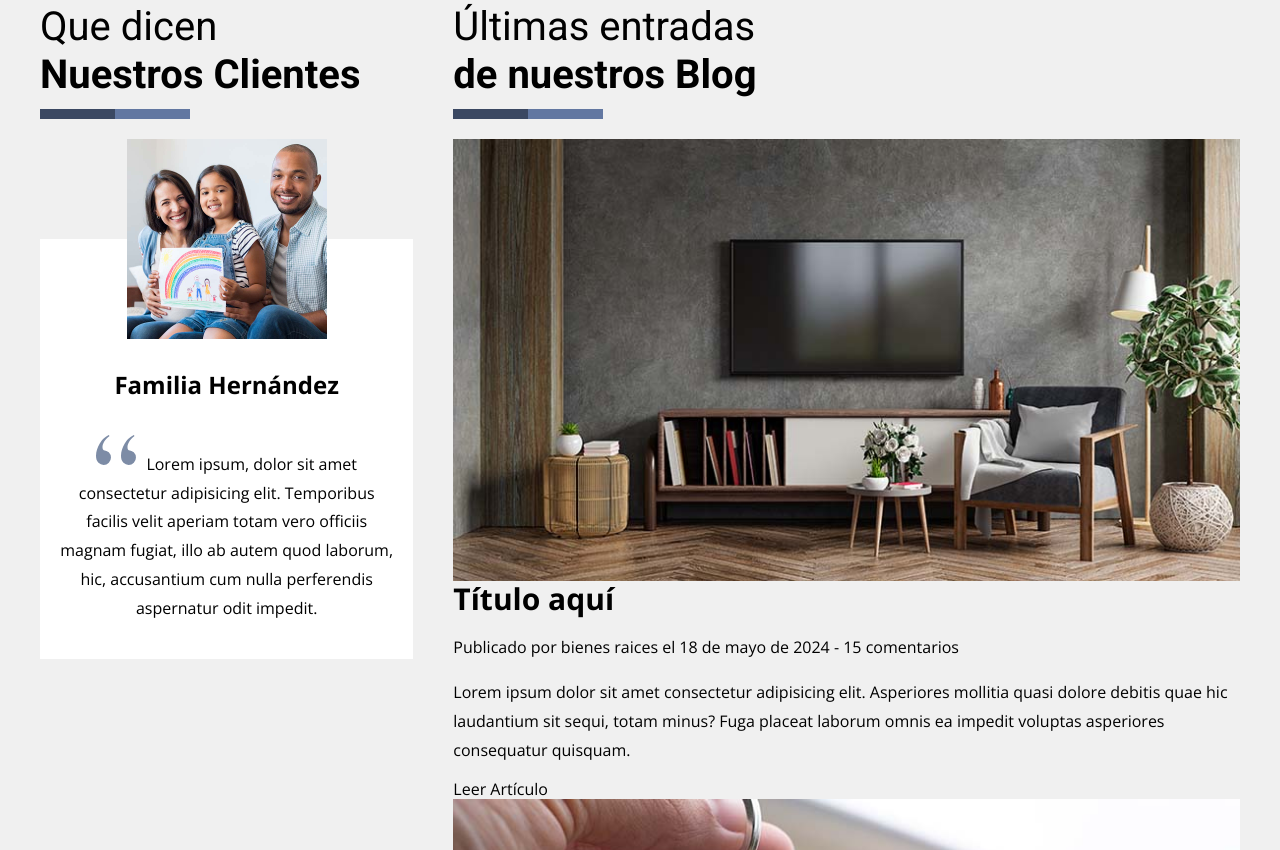
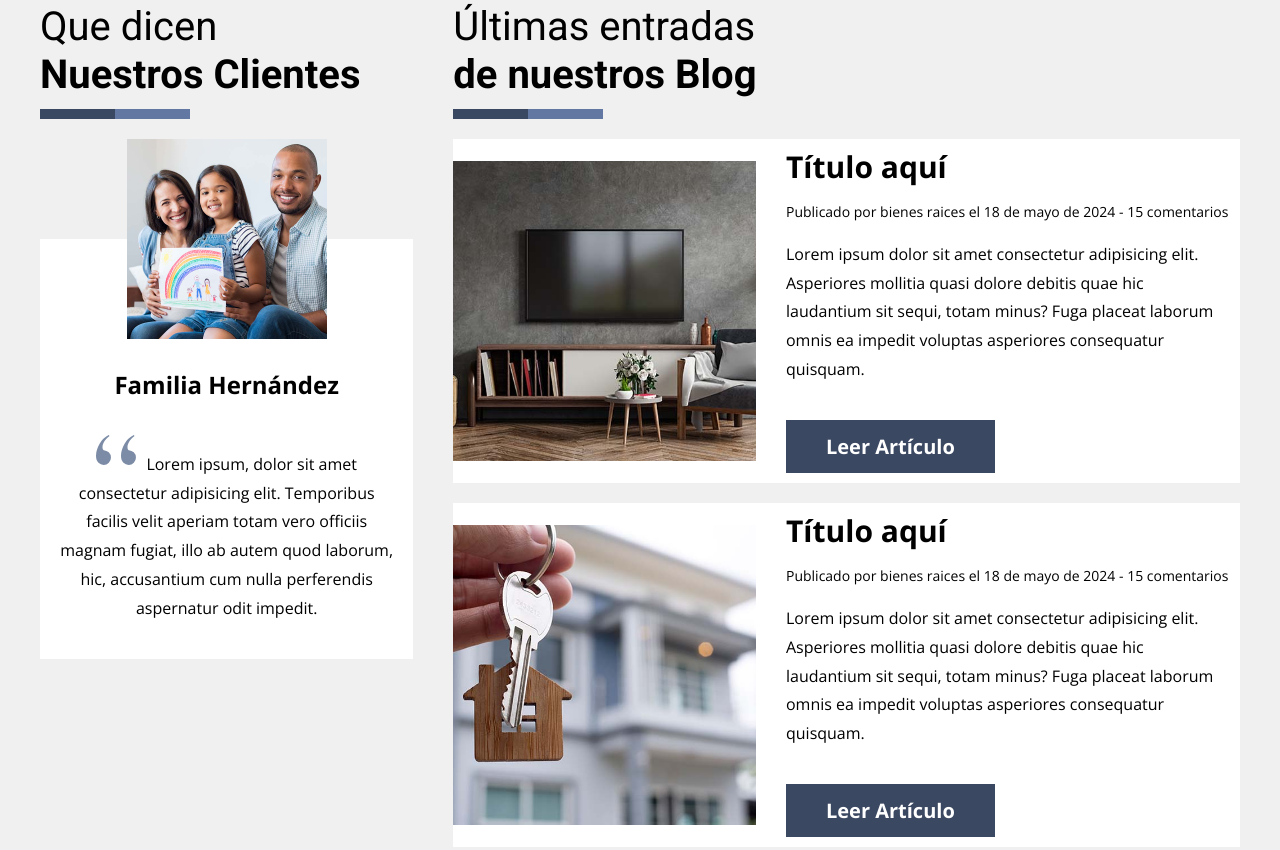
Before and after one commit to HenryTene/realState, a website: page index.html in a window 1280 px wide. Shown: the part 2644-3494 px from the top of the page. Drawn offline with nearby package versions, Linux system fonts and the light colour scheme; files that its build step writes are made by us from their sources; files whose address does not match are found by name.

Commit message:
:art: Se agrega  CSS a la seccion de blog

```diff
--- a/src/scss/ui/contenido/_destacada.scss
+++ b/src/scss/ui/contenido/_destacada.scss
@@ -1,57 +1,57 @@
 @use 'base/variables' as v;
 @use 'base/mixins' as m;
 
-.destacada{
+.destacada {
     margin-top: 5rem;
-    background-image: linear-gradient(to bottom,transparent 0%, transparent 50%, v.$primario 50%, v.$primario 100%) url(../img/destacada.jpg);
+    background-image: linear-gradient(to bottom, transparent 0%, transparent 50%, v.$primario 50%, v.$primario 100%), url(../img/destacada.jpg);
     background-size: 100%, cover;
     background-position: center, -50rem -30rem;
     background-repeat: no-repeat;
 
     @include m.tablet {
-        background-image: linear-gradient(to right,transparent 0%, transparent 50%, v.$primario 50%, v.$primario 100%), url(../img/destacada.jpg);
+        background-image: linear-gradient(to right, transparent 0%, transparent 50%, v.$primario 50%, v.$primario 100%), url(../img/destacada.jpg);
         background-position: center, -50rem center;
 
-     }
+    }
 
-    &__grid{
+    &__grid {
         display: grid;
-        grid-template-rows: repeat(2,1fr);
+        grid-template-rows: repeat(2, 1fr);
 
         @include m.tablet {
             grid-template-rows: unset;
             @include m.grid(2, 2rem);
 
-         }
+        }
     }
 
-    &__contenido{
+    &__contenido {
         padding: 5rem;
-        grid-row: 2/3;
+        grid-row: 2 / 3;
 
         @include m.tablet {
             padding: 10rem 5rem;
-            grid-column: 2/3;
-
-         }
+            grid-column: 2 / 3;
+        }
     }
 
-    &__heading{
+    &__heading {
         color: v.$blanco;
         text-transform: uppercase;
     }
 
-    &__texto{
+    &__texto {
         color: v.$blanco;
         font-size: 1.8rem;
     }
 
-    &__precio{
+    &__precio {
         color: v.$blanco;
         font-size: 2.4rem;
         font-weight: 700;
     }
-    &__enlace{
+
+    &__enlace {
         @include m.boton(v.$blanco, v.$primario);
         display: block;
     }
--- a/src/scss/ui/contenido/_testimonial-blog.scss
+++ b/src/scss/ui/contenido/_testimonial-blog.scss
@@ -55,3 +55,48 @@
         }
     }
 }
+
+.entrada {
+    background-color: v.$blanco;
+    margin-bottom: 2rem;
+
+    @include m.tablet {
+        @include m.grid(5, 2rem);
+        align-items: center;
+
+    }
+
+    &__imagen-contenedor {
+        @include m.tablet {
+            grid-column: 1 / 3;
+        }
+    }
+
+    &__imagen {
+        height: 30rem;
+        object-fit: cover;
+        width: 100%;
+    }
+
+    &__contenido {
+        padding: 1rem;
+
+        @include m.tablet {
+            grid-column: 3 / 6;
+        }
+    }
+
+    &__meta {
+        font-size: 1.4rem;
+    }
+
+    &__enlace {
+        @include m.boton(v.$primario, v.$blanco);
+        display: block;
+
+        @include m.tablet {
+            display: inline-block;
+
+        }
+    }
+}
```
